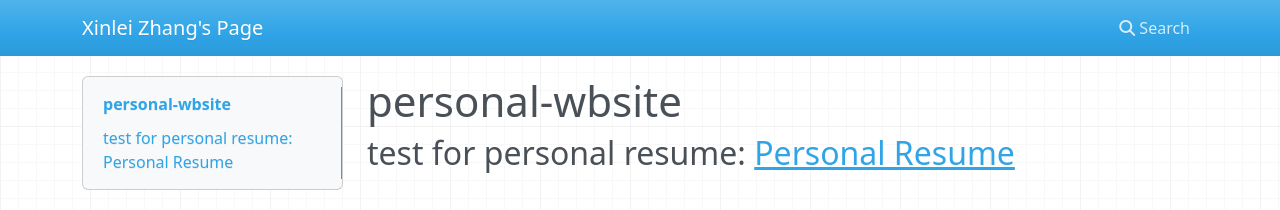
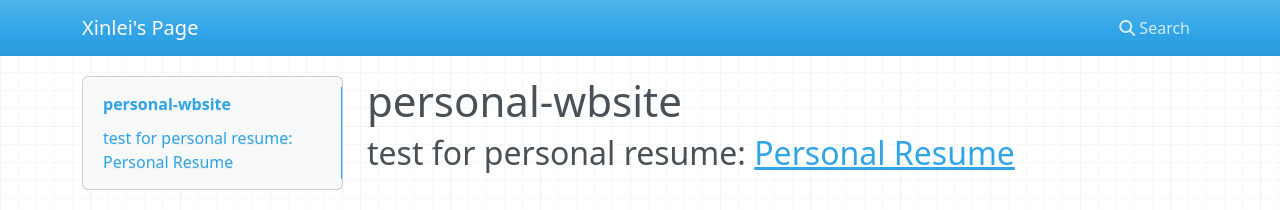
Before and after one commit to GuanQinG-GitHub/personal-website, an MkDocs documentation site: the page built from docs/index.md, in a window 1280 px wide. Shown: the top 210 px of the page. Built offline with MkDocs 1.6.1, drawn with Linux system fonts in a browser that asks for light colours; nearby versions of some CDN libraries.

Commit message:
Update mkdocs.yml

```diff
--- a/mkdocs.yml
+++ b/mkdocs.yml
@@ -1,4 +1,5 @@
-site_name: Xinlei Zhang's Page
-site_url: https://GuanQinG-GitHub.github.io
-site_author: Xinlei Zhang
-site_description: Xinlei's Personal Page
+ # [INFO]
+  site_name: Xinlei's Page
+  site_url: https://guanqing-github.github.io/personal-wbsite/
+  site_author: Xinlei Zhang
+  site_description: Xinlei's Personal Website
```
